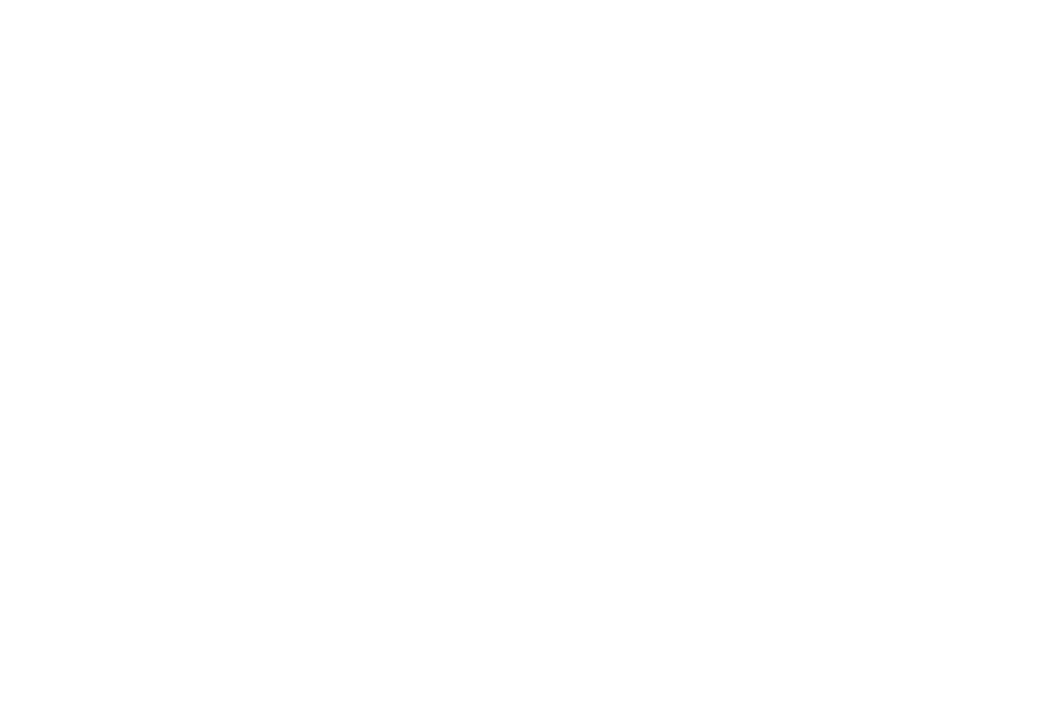
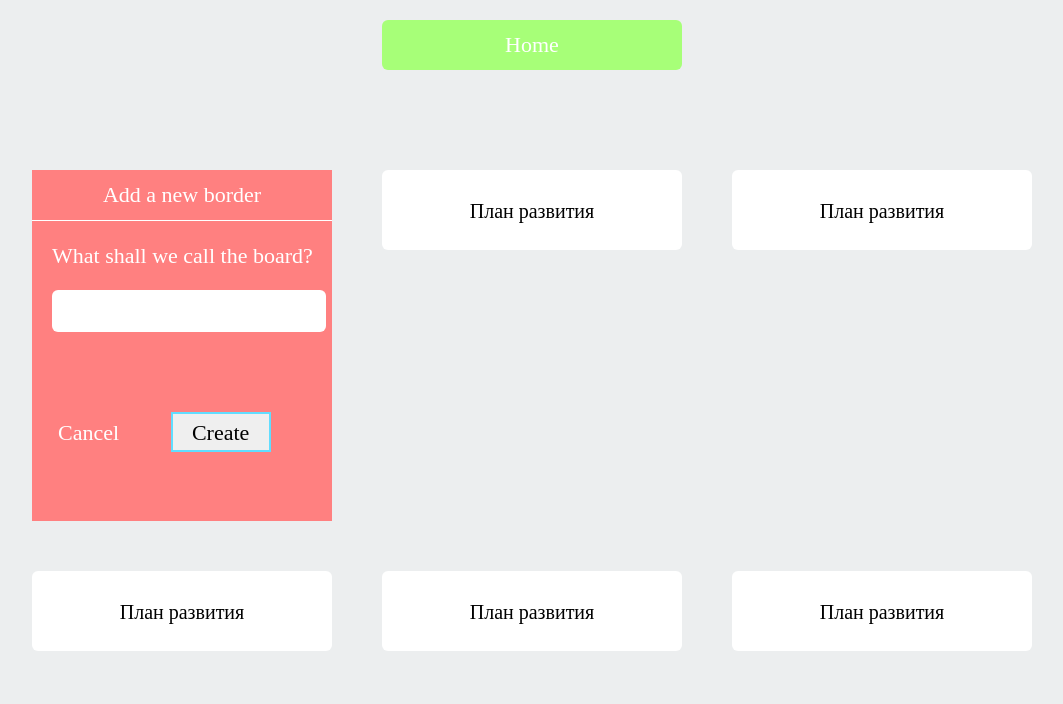
Before and after one commit to DiasKazhtai/TrelloClone, a website built with webpack: page src/index.html in a window 1280 px wide. Shown: the whole page, without its empty margins (68-1131 px from the left). Built offline with nearby package versions, Linux system fonts and the light colour scheme.

Commit message:
bord layouts finish

```diff
--- a/package.json
+++ b/package.json
@@ -32,6 +32,7 @@
     "webpack-cli": "^3.3.11"
   },
   "dependencies": {
+    "normalize.css": "^8.0.1",
     "webpack-dev-server": "^3.11.0"
   }
 }
--- a/src/index.html
+++ b/src/index.html
@@ -3,9 +3,47 @@
 <head>
     <meta charset="UTF-8">
     <meta name="viewport" content="width=device-width, initial-scale=1.0">
+    <link href="https://fonts.googleapis.com/css2?family=Roboto&display=swap" rel="stylesheet">
     <title>JsTrello</title>
 </head>
 <body>
-    <div class="container" id="app"></div>
+    <div class="container" id="app">
+        <header class="header">
+            <div class="header__container">
+                <button class="homeBtn">Home</button>
+            </div>
+        </header>
+        <main class="main">
+            <div class="main__container">
+                <div class="new-border-wrapper">
+                    <button class="newBorder">Add a new border</button>
+                    <div class="newBorderName">
+                        <p>What shall we call the board?</p>
+                        <input type="text" class="borderInput" required>
+                        <div class="btnWrapper">
+                            <button class="cancelBtn">Cancel</button>
+                            <button class="createBtn">Create</button>
+                        </div>
+                    </div>
+                </div>
+
+                <div class="newPlan">
+                    План развития
+                </div>
+                <div class="newPlan">
+                    План развития
+                </div>
+                <div class="newPlan">
+                    План развития
+                </div>
+                <div class="newPlan">
+                    План развития
+                </div>
+                <div class="newPlan">
+                    План развития
+                </div>
+            </div>
+        </main>
+    </div>
 </body>
 </html>
--- a/src/index.js
+++ b/src/index.js
@@ -1 +1,4 @@
 import './scss/index.scss'
+import 'normalize.css'
+
+const plans = []
--- /dev/null
+++ b/src/scss/header.scss
@@ -0,0 +1,24 @@
+.header{
+    margin-bottom: 100px;
+    .header__container {
+        width: 1200px;
+        text-align: center;
+        .homeBtn {
+            width: 300px;
+            height: 50px;
+            background-color: $home-bg-color;
+            border-radius: 6px;
+            border: none;
+            color: white;
+            font-size: 22px;
+            cursor: pointer;
+            margin-top: 20px;
+            transition: 0.2s ease-in-out;
+        }
+        .homeBtn:hover {
+            font-size: 24px;
+            width: 340px;
+            height: 60px;
+        }
+    }
+}
--- a/src/scss/index.scss
+++ b/src/scss/index.scss
@@ -0,0 +1,7 @@
+@import './variables.scss';
+@import './header.scss';
+@import './main.scss';
+
+body {
+    background-color: #eceeef;
+}
--- /dev/null
+++ b/src/scss/main.scss
@@ -0,0 +1,71 @@
+    .main {
+        .main__container {
+            margin-left: 100px;
+            margin-top: 20px;
+            display: flex;
+            flex-wrap: wrap;
+            .new-border-wrapper{
+                margin-right: 50px;
+                margin-bottom: 50px;
+            }
+            .newPlan{
+                width: 300px;
+                height: 50px;
+                background-color: white;
+                border-radius: 6px;
+                text-align: center;
+                padding-top: 30px;
+                font-size: 20px;
+                cursor: pointer;
+                transition: 0.1s ease-in-out;
+                margin-right: 50px;
+                margin-bottom: 50px;
+            }
+            .newPlan:hover {
+                width: 320px;
+                height: 55px;
+            }
+            .newBorder{
+                width: 300px;
+                height: 50px;
+                cursor: pointer;
+                background-color: $border-bg-color;
+                border: none;
+                color: white;
+                font-size: 22px;
+            }
+            .newBorderName {
+                width: 280px;
+                font-size: 22px;
+                color: white;
+                height: 300px;
+                background-color: $border-bg-color;
+                border: none;
+                border-top: 1px solid white;
+                padding-left: 20px;
+                .borderInput{
+                    border-radius: 6px;
+                    border: none;
+                    color: black;
+                    height: 40px;
+                }
+            }
+            .btnWrapper{
+                margin-top: 80px;
+                .cancelBtn:hover, .createBtn:hover{opacity: 0.7;}
+                .cancelBtn{
+                    margin-right: 40px;
+                    border: none;
+                    font-size: 22px;
+                    background-color: inherit;
+                    color: white;
+                    cursor: pointer;
+                }
+                .createBtn{
+                    width: 100px;
+                    height: 40px;
+                    border: 2px solid #61ddff;
+                }
+            }
+        }
+    }
--- /dev/null
+++ b/src/scss/variables.scss
@@ -0,0 +1,3 @@
+$header-height:70px;
+$border-bg-color:#ff8080;
+$home-bg-color:#a7ff78;
```
Also changed, not shown: 1 other file.
